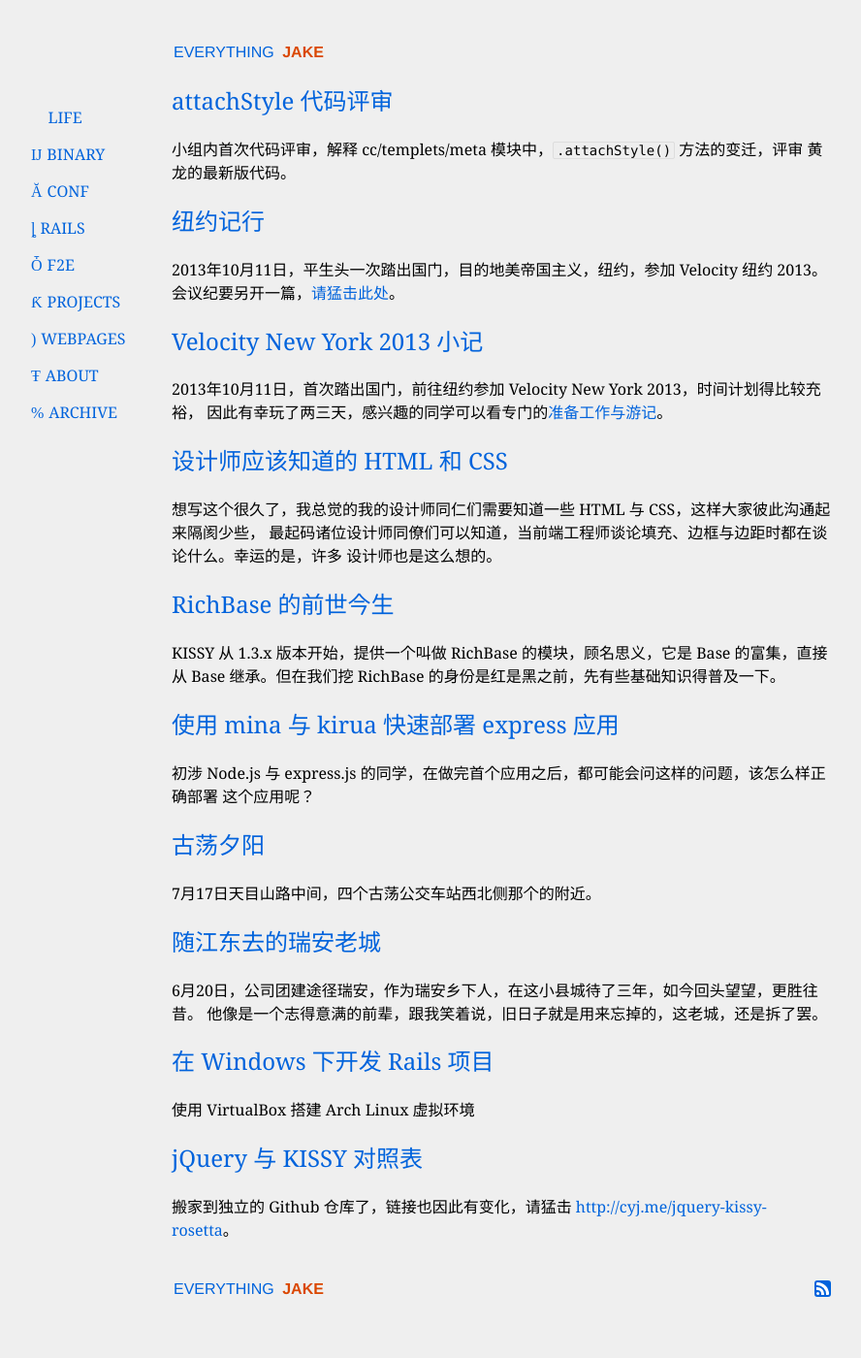
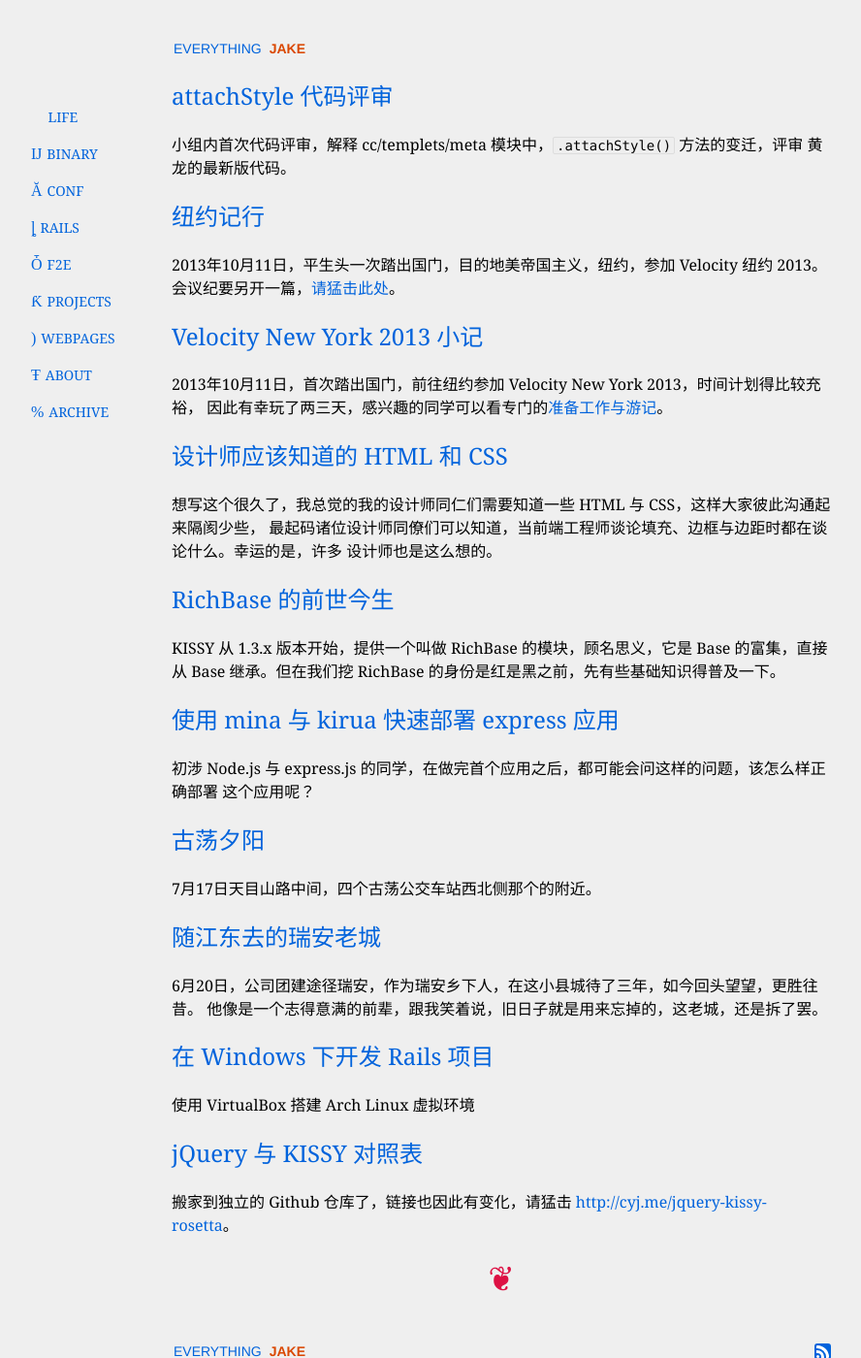
Before and after one commit to cyjake/cyjake.github.io, a Jekyll site: the page built from index.html, in a window 1280 px wide and 1400 px high. Shown: the whole window at 97% size, without its empty margins (123-1011 px from the left). Built offline with Jekyll 4.4.1, drawn with Linux system fonts in a browser that asks for light colours; some web fonts are replaced; Markdown is read by kramdown in place of the engine named in the settings.

Commit message:
Make less important area's font size smaller

```diff
--- a/_includes/archive.html
+++ b/_includes/archive.html
@@ -11,7 +11,7 @@
 
 -->{% endcomment %}
 
-<div id="archive">
+<div id="archive" class="article">
 {% for post in posts  %}
   {% capture this_year %}{{ post.date | date: "%Y" }}{% endcapture %}
   {% capture this_month %}{{ post.date | date: "%B" }}{% endcapture %}
--- a/assets/css/devices/screen.scss
+++ b/assets/css/devices/screen.scss
@@ -6,7 +6,7 @@
   }
 
   #page {
-    margin: 42px auto 0;
+    margin: 40px auto 0;
     width: 680px;
     text-align: left;
 
--- a/assets/css/yicai.css
+++ b/assets/css/yicai.css
@@ -649,8 +649,7 @@
   background: #efefef; }
 
 h1, h2, h3, h4, h5, h6 {
-  font-weight: 300;
-  font-family: "Georgia", "Xin Gothic", "Hiragino Sans GB", "WenQuanYi Micro Hei", "Microsoft YaHei", "SimSun", sans-serif; }
+  font-weight: 300; }
 
 a:link {
   text-decoration: none;
@@ -660,7 +659,7 @@
   text-decoration: underline; }
 
 html, body {
-  font: normal 16px/1.5 Georgia, "Xin Gothic", "Hiragino Sans GB", Tahoma, "Microsoft Yahei", "WenQuanYi Micro Hei", sans-serif; }
+  font: normal 14px/1.5 Georgia, "Xin Gothic", "Hiragino Sans GB", Tahoma, "WenQuanYi Micro Hei", sans-serif; }
 
 code, pre {
   font-family: Monaco, Consolas, monospace, serif;
@@ -684,7 +683,10 @@
   color: #d14; }
 
 .article {
-  margin-bottom: 40px; }
+  margin-bottom: 40px;
+  font-size: 16px; }
+  .article h1, .article h2, .article h3, .article h4, .article h5, .article h6 {
+    font-family: "Georgia", "Xin Gothic", "Hiragino Sans GB", "WenQuanYi Micro Hei", "SimSun", sans-serif; }
   .article img {
     max-width: 100%;
     border-radius: 2px;
@@ -912,7 +914,7 @@
     text-align: center; }
 
   #page {
-    margin: 42px auto 0;
+    margin: 40px auto 0;
     width: 680px;
     text-align: left; }
     #page .stoc {
--- a/index.html
+++ b/index.html
@@ -6,7 +6,7 @@
 
 <h1 style="font-size:1em">{% include branding.html %}</h1>
 <div id="dashboard">
-  <div class="latest board">
+  <div class="latest article board">
     {% for post in site.posts limit:10 %}
       <h2><a href="{{ post.url }}">{{ post.title}}</a></h2>
       {{ post.excerpt }}
```
Also changed, not shown: assets/css/components/base.scss (+8 -2 lines).
